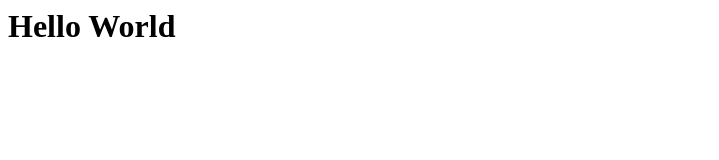
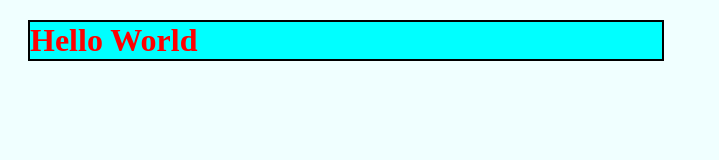
Before and after one commit to Adh1mzz/proyek-web-2026, a plain HTML site: page feature-erlangga/index.html in a window 1280 px wide. Shown: the whole page, without its empty margins (0-719 px from the left). Drawn offline with Linux system fonts and the light colour scheme.

Commit message:
feat: Menambahkan Index.html & Style.css di folder feature-erlangga

```diff
--- a/feature-erlangga/index.html
+++ b/feature-erlangga/index.html
@@ -1 +1,15 @@
-<h1>Hello World</h1>
+<!DOCTYPE html>
+<html lang="en">
+
+<head>
+    <meta charset="UTF-8">
+    <meta name="viewport" content="width=device-width, initial-scale=1.0">
+    <title>Dashboard</title>
+    <link rel="stylesheet" href="style.css">
+</head>
+
+<body>
+    <h1 class="headtitle">Hello World</h1>
+</body>
+
+</html>
--- a/feature-erlangga/style.css
+++ b/feature-erlangga/style.css
@@ -0,0 +1,12 @@
+.headtitle {
+    color: red;
+    background-color: aqua;
+    border: 2px solid black;
+    height: 50%;
+    width: 50%;
+    margin: 20px;
+}
+
+body {
+    background-color: azure;
+}
```
